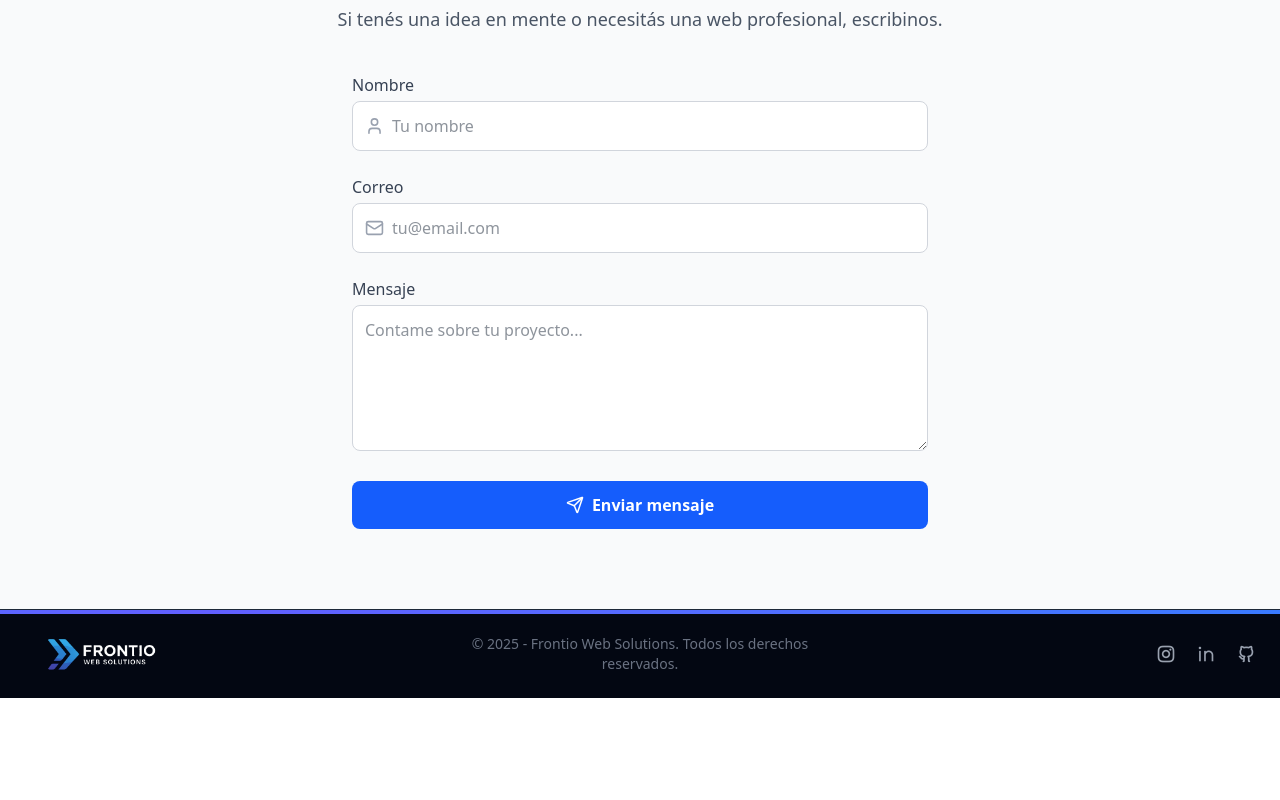
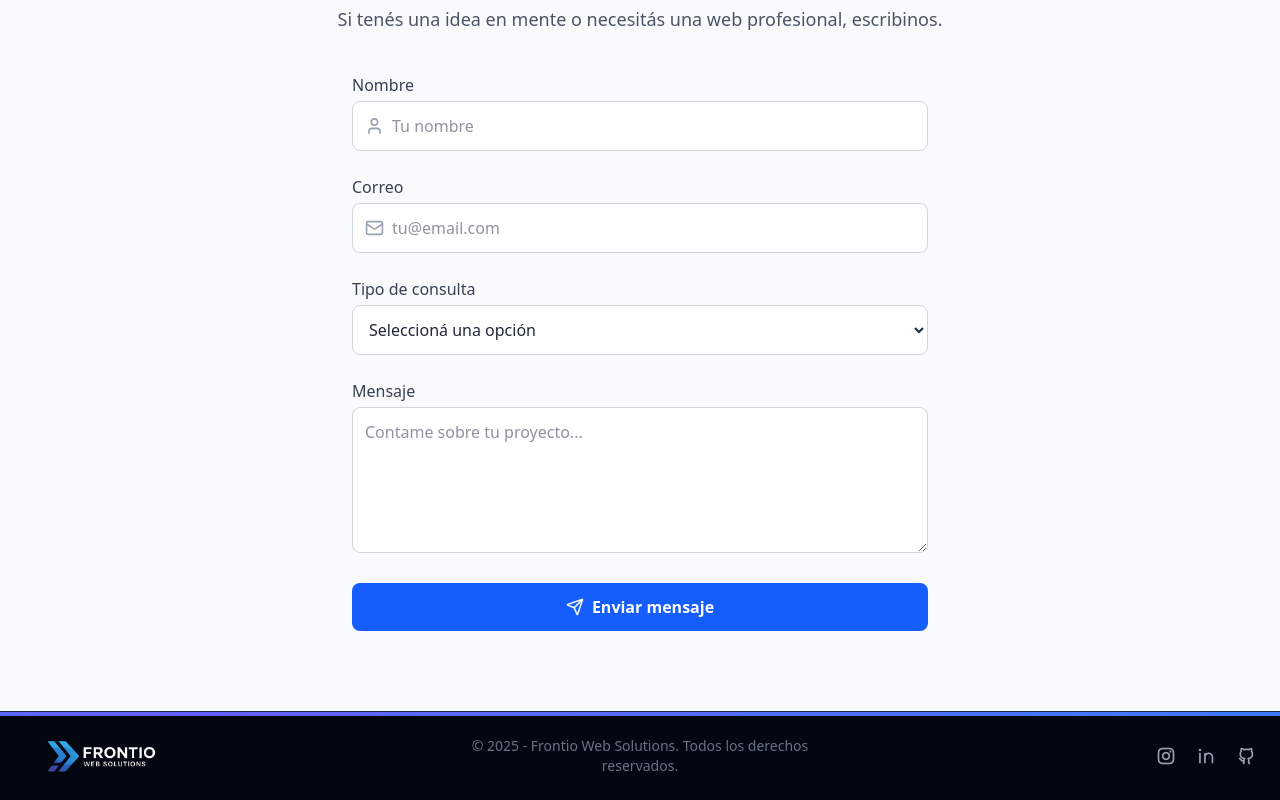
Before and after one commit to ocmedina/Frontio---Web-Solutions, a React (Vite) app: page / in a window 1280 px wide. Shown: the part 3509-4309 px from the top of the page. Before the commit the page ends 4207 px from the top, so only its background shows below. Built offline with nearby package versions, Linux system fonts and the light colour scheme.

Commit message:
feat: add inquiry field and update form submission in Contact component

```diff
--- a/src/components/contact.tsx
+++ b/src/components/contact.tsx
@@ -5,12 +5,15 @@ const Contact = () => {
   const [formData, setFormData] = useState({
     name: "",
     email: "",
+    inquiry: "",
     message: "",
   });
 
   const [loading, setLoading] = useState(false);
 
-  const handleChange = (e: React.ChangeEvent<HTMLInputElement | HTMLTextAreaElement>) => {
+  const handleChange = (
+    e: React.ChangeEvent<HTMLInputElement | HTMLTextAreaElement | HTMLSelectElement>
+  ) => {
     setFormData({ ...formData, [e.target.name]: e.target.value });
   };
 
@@ -18,10 +21,10 @@ const Contact = () => {
     e.preventDefault();
     setLoading(true);
 
-    // Construimos el cuerpo para enviar por fetch
     const data = new FormData();
     data.append("name", formData.name);
     data.append("email", formData.email);
+    data.append("inquiry", formData.inquiry);
     data.append("message", formData.message);
     data.append("_captcha", "false");
 
@@ -36,7 +39,7 @@ const Contact = () => {
 
       if (response.ok) {
         alert("¡Mensaje enviado! Te responderemos pronto.");
-        setFormData({ name: "", email: "", message: "" });
+        setFormData({ name: "", email: "", inquiry: "", message: "" });
       } else {
         alert("Error al enviar. Por favor, intentá nuevamente.");
       }
@@ -98,6 +101,28 @@ const Contact = () => {
             </div>
           </div>
 
+          {/* Tipo de consulta */}
+          <div>
+            <label htmlFor="inquiry" className="block mb-1 font-medium text-gray-700">
+              Tipo de consulta
+            </label>
+            <select
+              id="inquiry"
+              name="inquiry"
+              value={formData.inquiry}
+              onChange={handleChange}
+              required
+              className="w-full rounded-lg border border-gray-300 bg-white text-gray-800 p-3 focus:outline-none"
+              disabled={loading}
+            >
+              <option value="">Seleccioná una opción</option>
+              <option value="desarrollo">Desarrollo Web</option>
+              <option value="aplicaciones">Aplicaciones Móviles</option>
+              <option value="marketing">Marketing Digital</option>
+              <option value="otros">Otros</option>
+            </select>
+          </div>
+
           {/* Mensaje */}
           <div>
             <label htmlFor="message" className="block mb-1 font-medium text-gray-700">
@@ -111,7 +136,7 @@ const Contact = () => {
               rows={5}
               required
               placeholder="Contame sobre tu proyecto..."
-              className="w-full rounded-lg border border-gray-300 bg-white text-gray-800 p-3"
+              className="w-full rounded-lg border border-gray-300 bg-white text-gray-800 p-3 focus:outline-none"
               disabled={loading}
             ></textarea>
           </div>
```
